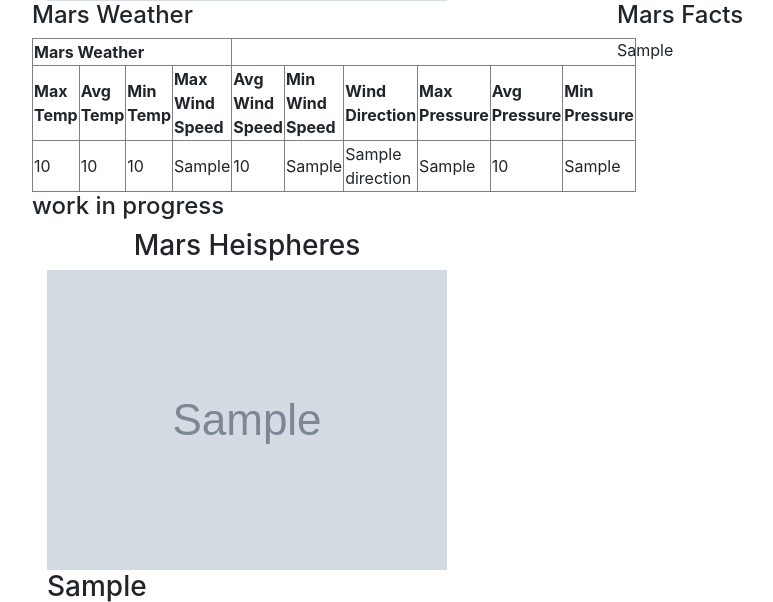
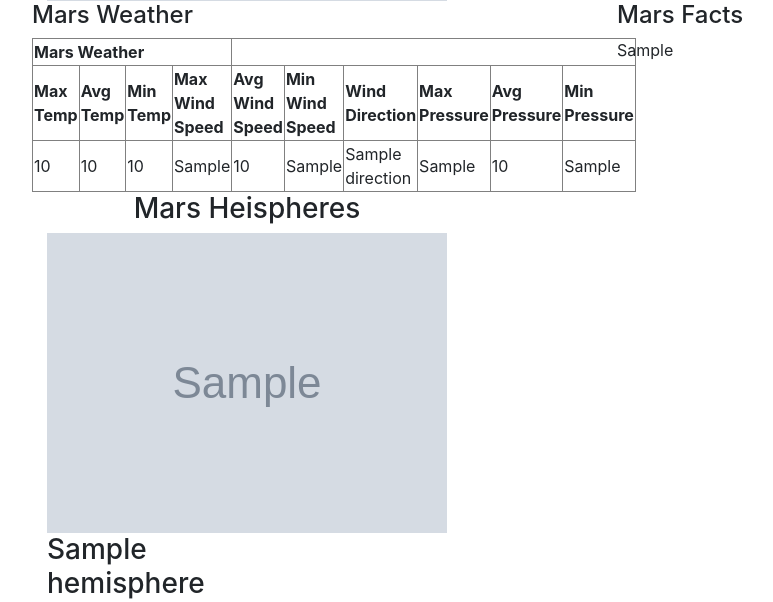
Before and after one commit to RADettmer/web-scraping-challenge, a Flask app: page / in a window 1280 px wide. Shown: the part 739-1341 px from the top of the page, without its empty margins (38-811 px from the left). Run offline with Flask 2, Linux system fonts and the light colour scheme; grey boxes marked "Sample" are stand-in pictures; a database or web service that is not in the repository returns one stand-in record (values such as "Sample title"); parts of the project's set-up code (start-up, migrations or seed data) failed here and were passed over; some libraries are stand-ins or nearby versions.

Commit message:
update index

```diff
--- a/scrape_mars.py
+++ b/scrape_mars.py
@@ -19,7 +19,6 @@
     data['news_title'] = text[0]
     data['news_p'] = text[1]
     data['featured_image_url'] = scrape_image()
-    ERROR:browser_switcher_service.cc(238)] XXX Init()
     data['max_temp'] = wdata[0]
     data['avg_temp'] = wdata[1]
     data['min_temp'] = wdata[2]
--- a/templates/index.html
+++ b/templates/index.html
@@ -69,7 +69,7 @@
                         </tr>
                     </tbody>
                 </table>
-                <h4>work in progress</h4>
+
             </div>
             <div class="col-md-6">
 <!--mars facts-->
```
